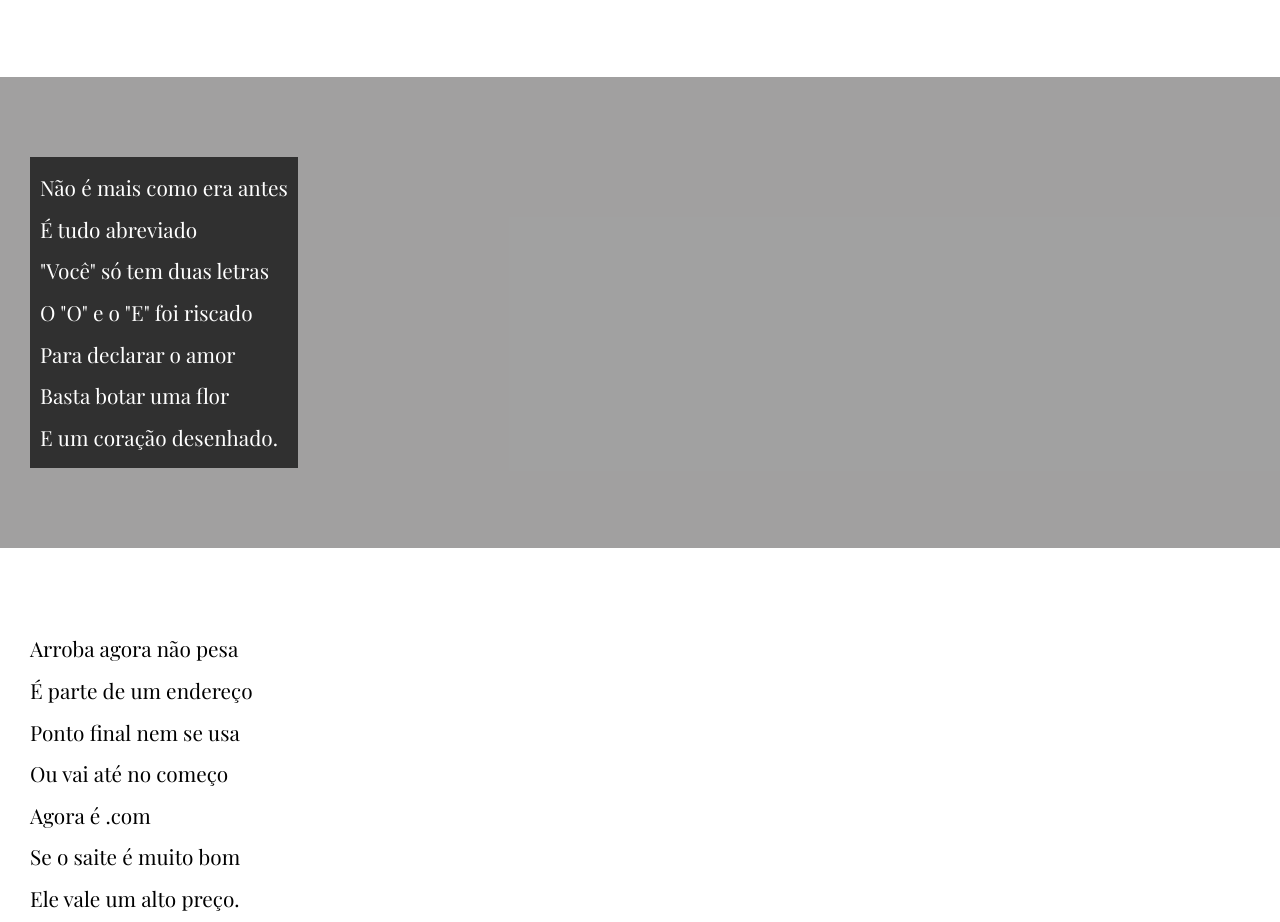
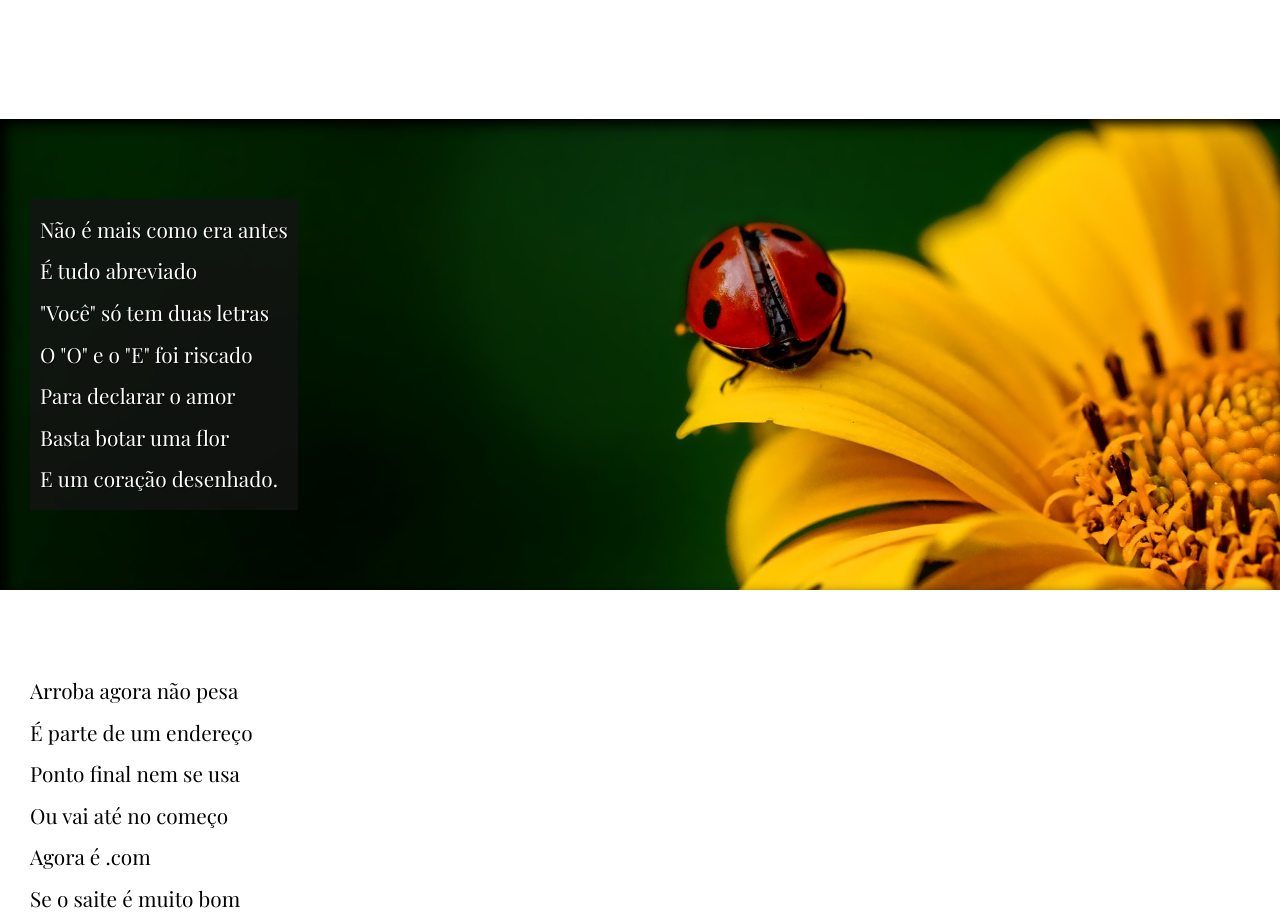
Before and after one commit to Celso-Ribas/html-css-github, a plain HTML site: page desafio/desafio 2- projeto cordel/index.html in a window 1280 px wide. Shown: the part 546-1468 px from the top of the page. Drawn offline with nearby package versions, Linux system fonts and the light colour scheme; a web font is replaced by a local one.

Commit message:
Finalizando projeto com efeito parallax

```diff
--- a/desafio/desafio 2- projeto cordel/estilo/style.css
+++ b/desafio/desafio 2- projeto cordel/estilo/style.css
@@ -69,10 +69,18 @@ section {
     font-family: var(--fonte3);
     font-size: 1.3em;
 }
+
+section > p {
+    padding-bottom: 2em;
+}
+
+
+
 section.imagem > p {
     background-color: rgba(20, 19, 19, 0.795);
     display: inline-block;
     padding: 10px;
+    text-shadow: 1px 1px 0px black;
 }
 
 section.normal {
@@ -85,12 +93,24 @@ color: black;
 
 
 section.imagem {
-    background-color: rgba(49, 36, 36, 0.062);
+    background-color: rgba(8, 8, 8, 0.247);
     color: white;
+    background-size: cover;
+    box-shadow: inset 6px 6px 13px 0px black;
+    background-attachment: fixed;
 
 
+}
 
 
+section#img01 {
+    background-image: url(../imagens/background001.jpg);
+    background-position: right center
+
+}
+
+section#img02 {
+    background-image: url(../imagens/background002.jpg);
 
 }
 footer {
--- a/desafio/desafio 2- projeto cordel/index.html
+++ b/desafio/desafio 2- projeto cordel/index.html
@@ -27,7 +27,7 @@
 
 
 
-    <section class="imagem">
+    <section class="imagem" id="img01">
         <p>
             Não é mais como era antes <br>
             É tudo abreviado <br>
@@ -64,7 +64,7 @@
 
 
 
-    <section class="imagem">
+    <section class="imagem" id="img02">
         <p>
             Tenho saudade das cartas <br>
             Escritas com a própria mão <br>
```
